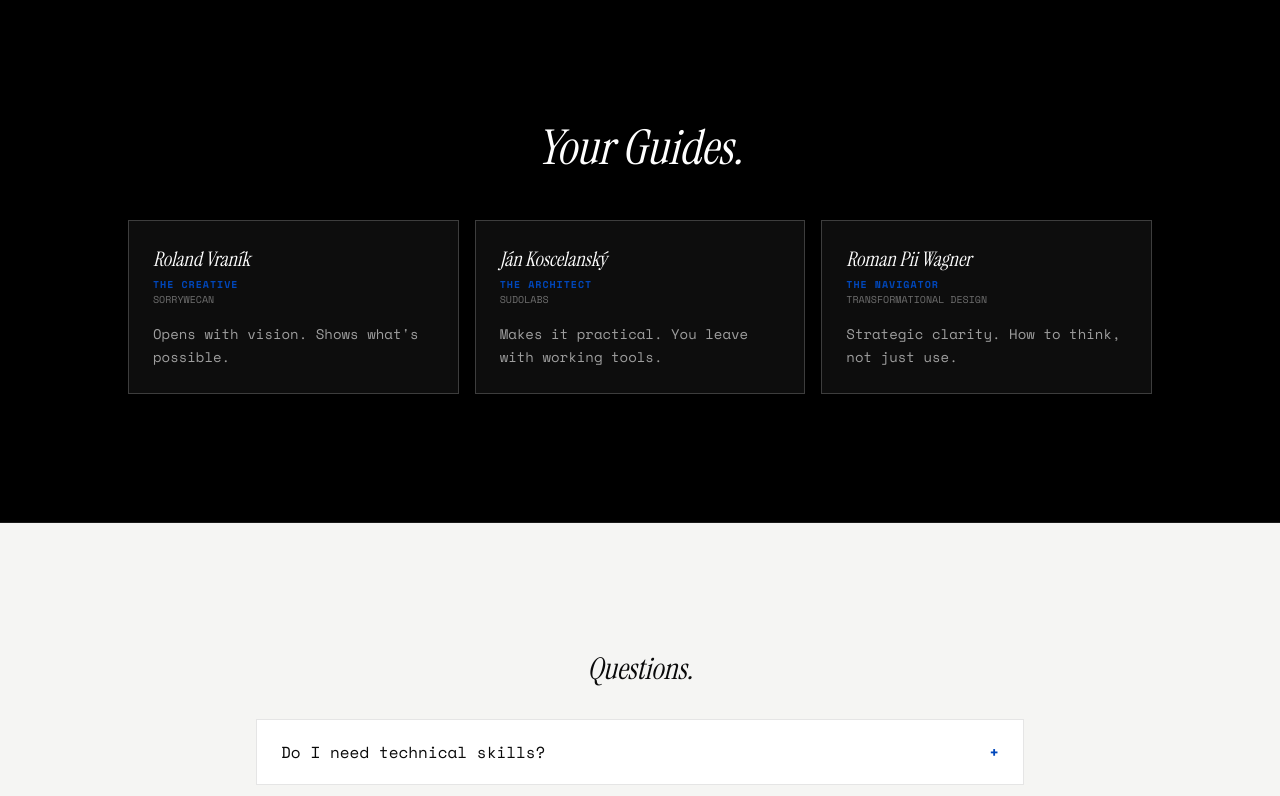
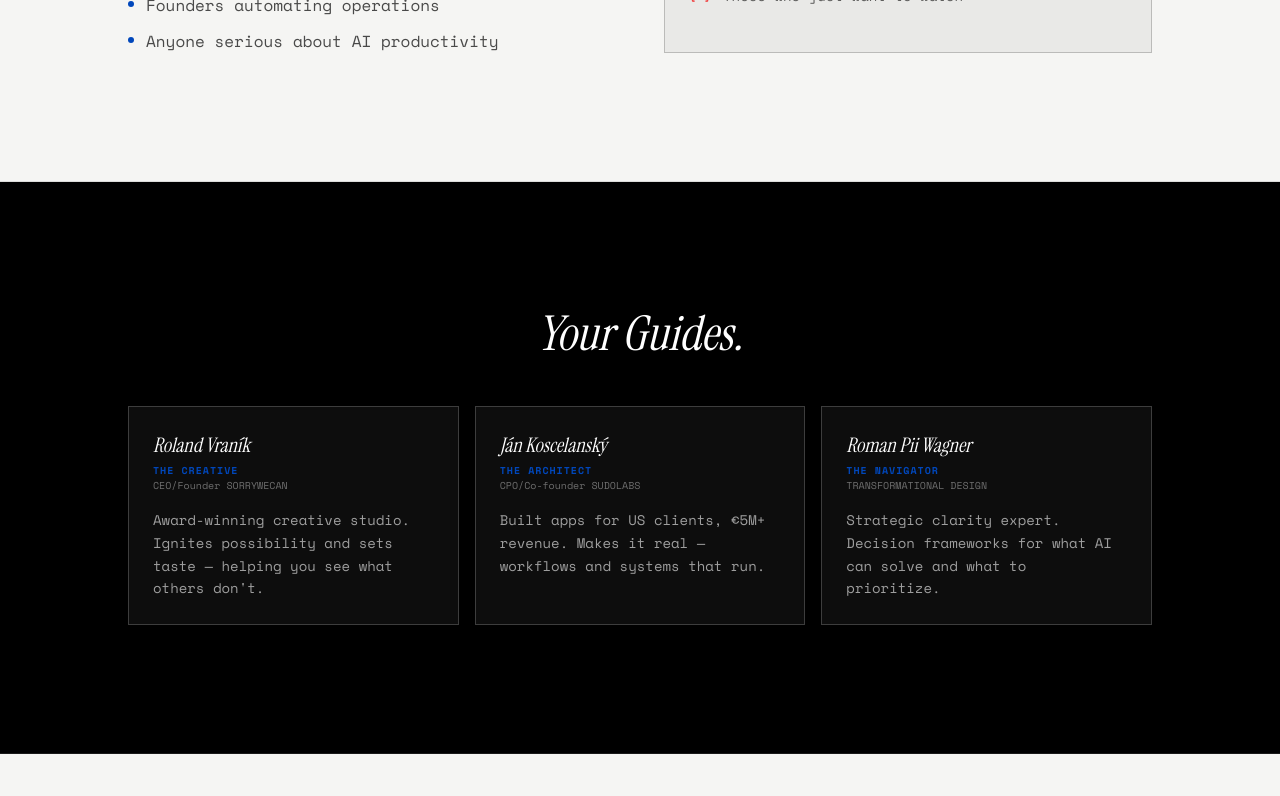
Before and after one commit to princeofwellness/researchlab, a Next.js app: page /public in a window 1280 px wide. Shown: the part 2825-3621 px from the top of the page. Built offline with nearby package versions, Linux system fonts and the light colour scheme.

Commit message:
Refine positioning: Roland ignites possibility, founder credentials, clarity-first outcomes

```diff
--- a/src/app/corporate/page.tsx
+++ b/src/app/corporate/page.tsx
@@ -75,28 +75,28 @@ export default function CorporatePage() {
                         num: "01",
                         title: "Vision",
                         time: "60 min",
-                        desc: "Opens thinking. We map challenges together — what's broken, what's slow, what's painful.",
+                        desc: "Ignites possibility. Where we are, where it's going, how to see what others don't. Taste over templates.",
                         lead: "Roland"
                     },
                     {
                         num: "02",
                         title: "Direction",
                         time: "60 min",
-                        desc: "Decision frameworks. Which problems can AI solve? Which need human judgment? We co-create the rules.",
+                        desc: "Strategic clarity. Where AI creates leverage, where it creates noise. Decision rules you can use.",
                         lead: "Roman"
                     },
                     {
                         num: "03",
                         title: "Integration",
                         time: "90 min",
-                        desc: "Selected challenges become working frameworks. Not watching demos — building solutions together.",
+                        desc: "Makes it real. Design the workflow, build the system, ship something that runs.",
                         lead: "Ján"
                     }
                 ],
                 closing: {
                     title: "Commitment",
                     time: "50 min",
-                    desc: "Pick 2 pilots. Assign owners. Set metrics. You leave with a plan, not notes.",
+                    desc: "Lock it in. Roles, standards, next steps. The change sticks.",
                     lead: "All"
                 }
             },
@@ -119,20 +119,20 @@ export default function CorporatePage() {
                     {
                         name: "Roland Vraník",
                         role: "The Creative",
-                        company: "SORRYWECAN",
-                        brings: "Imagination, visual thinking, possibility. How to see what others can't."
+                        company: "CEO/Founder SORRYWECAN",
+                        brings: "Award-winning creative studio. Ignites possibility and sets taste — helping teams see what others don't."
                     },
                     {
                         name: "Ján Koscelanský",
                         role: "The Architect",
-                        company: "SUDOLABS",
-                        brings: "Systems, automation, scale. How to build things that run themselves."
+                        company: "CPO/Co-founder SUDOLABS",
+                        brings: "Built apps for US clients, €5M+ revenue. Makes it real — workflows and systems that run."
                     },
                     {
                         name: "Roman Pii Wagner",
                         role: "The Navigator",
                         company: "TRANSFORMATIONAL DESIGN",
-                        brings: "Clarity, strategy, direction. How to navigate complexity."
+                        brings: "Strategic clarity expert. Decision frameworks for what AI can solve and what to prioritize."
                     }
                 ]
             },
@@ -232,28 +232,28 @@ export default function CorporatePage() {
                         num: "01",
                         title: "Vízia",
                         time: "60 min",
-                        desc: "Otvára myslenie. Mapujeme výzvy spolu — čo je rozbité, čo je pomalé, čo bolí.",
+                        desc: "Zapaľuje možnosti. Kde sme, kam to smeruje, ako vidieť to, čo ostatní nevidia. Vkus nad šablónami.",
                         lead: "Roland"
                     },
                     {
                         num: "02",
                         title: "Smer",
                         time: "60 min",
-                        desc: "Rozhodovacie rámce. Ktoré problémy vie AI vyriešiť? Ktoré potrebujú ľudský úsudok? Pravidlá tvoríme spolu.",
+                        desc: "Strategická jasnosť. Kde AI vytvára páku, kde vytvára šum. Rozhodovacie pravidlá, ktoré použijete.",
                         lead: "Roman"
                     },
                     {
                         num: "03",
                         title: "Integrácia",
                         time: "90 min",
-                        desc: "Vybrané výzvy sa stávajú fungujúcimi frameworkami. Nie pozeranie dem — budovanie riešení spolu.",
+                        desc: "Robí to skutočným. Navrhnite workflow, postavte systém, dodajte niečo, čo beží.",
                         lead: "Ján"
                     }
                 ],
                 closing: {
                     title: "Záväzok",
                     time: "50 min",
-                    desc: "Vyberte 2 piloty. Priraďte vlastníkov. Nastavte metriky. Odchádzate s plánom, nie s poznámkami.",
+                    desc: "Uzamknite to. Roly, štandardy, ďalšie kroky. Zmena zostane.",
                     lead: "Všetci"
                 }
             },
@@ -276,20 +276,20 @@ export default function CorporatePage() {
                     {
                         name: "Roland Vraník",
                         role: "Kreatívec",
-                        company: "SORRYWECAN",
-                        brings: "Imaginácia, vizuálne myslenie, možnosti. Ako vidieť, čo ostatní nevidia."
+                        company: "CEO/Zakladateľ SORRYWECAN",
+                        brings: "Oceňované kreatívne štúdio. Zapaľuje možnosti a nastavuje vkus — pomáha tímom vidieť to, čo ostatní nevidia."
                     },
                     {
                         name: "Ján Koscelanský",
                         role: "Architekt",
-                        company: "SUDOLABS",
-                        brings: "Systémy, automatizácia, škála. Ako budovať veci, ktoré bežia samy."
+                        company: "CPO/Spoluzakladateľ SUDOLABS",
+                        brings: "Budoval appky pre US klientov, €5M+ revenue. Robí to skutočným — workflow a systémy, ktoré bežia."
                     },
                     {
                         name: "Roman Pii Wagner",
                         role: "Navigátor",
                         company: "TRANSFORMATIONAL DESIGN",
-                        brings: "Jasnosť, stratégia, smer. Ako navigovať komplexitu."
+                        brings: "Expert na strategickú jasnosť. Rozhodovacie rámce pre to, čo AI vie vyriešiť a čo prioritizovať."
                     }
                 ]
             },
--- a/src/app/page.tsx
+++ b/src/app/page.tsx
@@ -80,20 +80,20 @@ export default function HomePage() {
                     {
                         name: "Roland Vraník",
                         role: "The Creative",
-                        company: "SORRYWECAN",
-                        brings: "Imagination, visual thinking, possibility. How to see what others can't."
+                        company: "CEO/Founder SORRYWECAN",
+                        brings: "Award-winning creative studio. Ignites possibility and sets taste — helping you see what others don't."
                     },
                     {
                         name: "Ján Koscelanský",
                         role: "The Architect",
-                        company: "SUDOLABS",
-                        brings: "Systems, automation, scale. How to build things that run themselves."
+                        company: "CPO/Co-founder SUDOLABS",
+                        brings: "Built apps for US clients, €5M+ revenue. Makes it real — workflows and systems that run."
                     },
                     {
                         name: "Roman Pii Wagner",
                         role: "The Navigator",
                         company: "TRANSFORMATIONAL DESIGN",
-                        brings: "Clarity, strategy, direction. How to navigate complexity."
+                        brings: "Strategic clarity expert. Decision frameworks for what AI can solve and what to prioritize."
                     }
                 ]
             },
@@ -170,20 +170,20 @@ export default function HomePage() {
                     {
                         name: "Roland Vraník",
                         role: "Kreatívec",
-                        company: "SORRYWECAN",
-                        brings: "Imaginácia, vizuálne myslenie, možnosti. Ako vidieť, čo ostatní nevidia."
+                        company: "CEO/Zakladateľ SORRYWECAN",
+                        brings: "Oceňované kreatívne štúdio. Zapaľuje možnosti a nastavuje vkus — pomáha vidieť to, čo ostatní nevidia."
                     },
                     {
                         name: "Ján Koscelanský",
                         role: "Architekt",
-                        company: "SUDOLABS",
-                        brings: "Systémy, automatizácia, škála. Ako budovať veci, ktoré bežia samy."
+                        company: "CPO/Spoluzakladateľ SUDOLABS",
+                        brings: "Budoval appky pre US klientov, €5M+ revenue. Robí to skutočným — workflow a systémy, ktoré bežia."
                     },
                     {
                         name: "Roman Pii Wagner",
                         role: "Navigátor",
                         company: "TRANSFORMATIONAL DESIGN",
-                        brings: "Jasnosť, stratégia, smer. Ako navigovať komplexitu."
+                        brings: "Expert na strategickú jasnosť. Rozhodovacie rámce pre to, čo AI vie vyriešiť a čo prioritizovať."
                     }
                 ]
             },
--- a/src/app/public/page.tsx
+++ b/src/app/public/page.tsx
@@ -64,10 +64,11 @@ export default function PublicSessionsPage() {
             outcome: {
                 title: "You Leave With.",
                 items: [
+                    { title: "Clarity", desc: "Where AI is going. Where you fit. Calm confidence, not hype." },
                     { title: "Your AI Stack", desc: "Tools picked and configured for your reality." },
-                    { title: "Something Working", desc: "Built during the session. Ready for Monday." },
-                    { title: "Mental Models", desc: "How to approach any problem." },
-                    { title: "Digital Toolkit", desc: "Playbooks and community access." }
+                    { title: "A Working Workflow", desc: "Something real. Ready for Monday." },
+                    { title: "Mental Models", desc: "Decision rules to cut through noise." },
+                    { title: "Digital Toolkit", desc: "Templates, playbooks, community access." }
                 ]
             },
             who: {
@@ -94,20 +95,20 @@ export default function PublicSessionsPage() {
                     {
                         name: "Roland Vraník",
                         role: "The Creative",
-                        company: "SORRYWECAN",
-                        brings: "Opens with vision. Shows what's possible."
+                        company: "CEO/Founder SORRYWECAN",
+                        brings: "Award-winning creative studio. Ignites possibility and sets taste — helping you see what others don't."
                     },
                     {
                         name: "Ján Koscelanský",
                         role: "The Architect",
-                        company: "SUDOLABS",
-                        brings: "Makes it practical. You leave with working tools."
+                        company: "CPO/Co-founder SUDOLABS",
+                        brings: "Built apps for US clients, €5M+ revenue. Makes it real — workflows and systems that run."
                     },
                     {
                         name: "Roman Pii Wagner",
                         role: "The Navigator",
                         company: "TRANSFORMATIONAL DESIGN",
-                        brings: "Strategic clarity. How to think, not just use."
+                        brings: "Strategic clarity expert. Decision frameworks for what AI can solve and what to prioritize."
                     }
                 ]
             },
@@ -211,10 +212,11 @@ export default function PublicSessionsPage() {
             outcome: {
                 title: "Odídeš S.",
                 items: [
+                    { title: "Jasnosť", desc: "Kam AI smeruje. Kde sa nachádzaš ty. Pokojná istota, nie hype." },
                     { title: "Tvoj AI Stack", desc: "Nástroje vybrané a nastavené pre tvoju realitu." },
-                    { title: "Niečo Fungujúce", desc: "Postavené počas session. Pripravené na pondelok." },
-                    { title: "Mentálne Modely", desc: "Ako pristupovať k akémukoľvek problému." },
-                    { title: "Digitálny Toolkit", desc: "Playbooks a prístup ku komunite." }
+                    { title: "Fungujúci Workflow", desc: "Niečo skutočné. Pripravené na pondelok." },
+                    { title: "Mentálne Modely", desc: "Rozhodovacie pravidlá na prerezanie šumu." },
+                    { title: "Digitálny Toolkit", desc: "Šablóny, playbooks, prístup ku komunite." }
                 ]
             },
             who: {
@@ -241,20 +243,20 @@ export default function PublicSessionsPage() {
                     {
                         name: "Roland Vraník",
                         role: "Kreatívec",
-                        company: "SORRYWECAN",
-                        brings: "Otvára s víziou. Ukazuje, čo je možné."
+                        company: "CEO/Zakladateľ SORRYWECAN",
+                        brings: "Oceňované kreatívne štúdio. Zapaľuje možnosti a nastavuje vkus — pomáha vidieť to, čo ostatní nevidia."
                     },
                     {
                         name: "Ján Koscelanský",
                         role: "Architekt",
-                        company: "SUDOLABS",
-                        brings: "Robí to praktickým. Odídeš s fungujúcimi nástrojmi."
+                        company: "CPO/Spoluzakladateľ SUDOLABS",
+                        brings: "Budoval appky pre US klientov, €5M+ revenue. Robí to skutočným — workflow a systémy, ktoré bežia."
                     },
                     {
                         name: "Roman Pii Wagner",
                         role: "Navigátor",
                         company: "TRANSFORMATIONAL DESIGN",
-                        brings: "Strategická jasnosť. Ako myslieť, nielen používať."
+                        brings: "Expert na strategickú jasnosť. Rozhodovacie rámce pre to, čo AI vie vyriešiť a čo prioritizovať."
                     }
                 ]
             },
```
